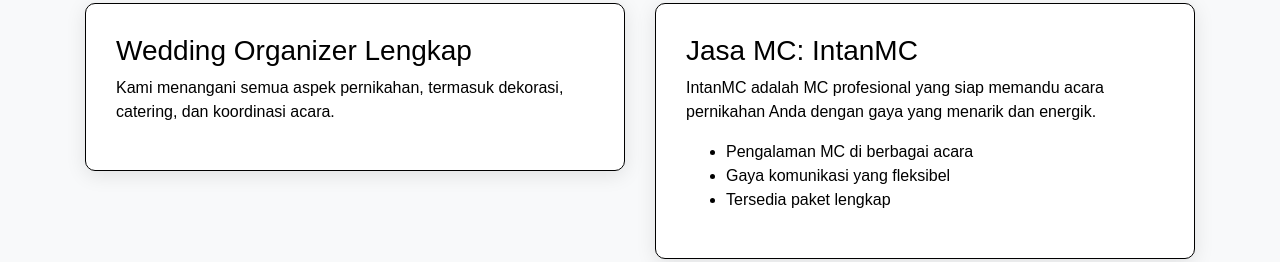
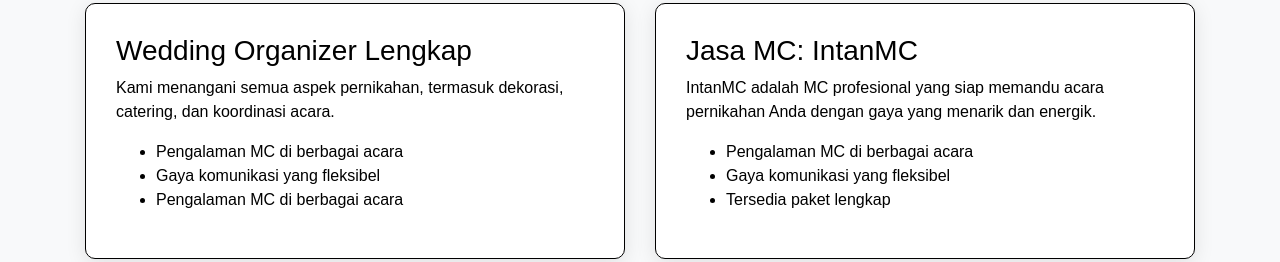
Before and after one commit to ArifAmarudin/smwedding-website, a plain HTML site: page index.html in a window 1280 px wide. Shown: the part 1500-1762 px from the top of the page. Drawn offline with nearby package versions, Linux system fonts and the light colour scheme.

Commit message:
update wedding gallery

```diff
--- a/index.html
+++ b/index.html
@@ -111,7 +111,7 @@
             animation: scroll 20s linear infinite; /* Durasi animasi, sesuaikan kecepatan */
         }
         .portfolio-track img {
-            width: 300px; /* Lebar tetap untuk setiap gambar */
+            width: 500px; /* Lebar tetap untuk setiap gambar */
             margin-right: 20px; /* Jarak antar gambar */
             flex-shrink: 0;
         }
@@ -252,6 +252,10 @@
                     <div class="service-card">
                         <h3>Wedding Organizer Lengkap</h3>
                         <p>Kami menangani semua aspek pernikahan, termasuk dekorasi, catering, dan koordinasi acara.</p>
+                        <ul>
+                            <li>Pengalaman MC di berbagai acara</li>
+                            <li>Gaya komunikasi yang fleksibel</li>
+                            <li>Pengalaman MC di berbagai acara</li>
                     </div>
                 </div>
                 <div class="col-md-6">
```
